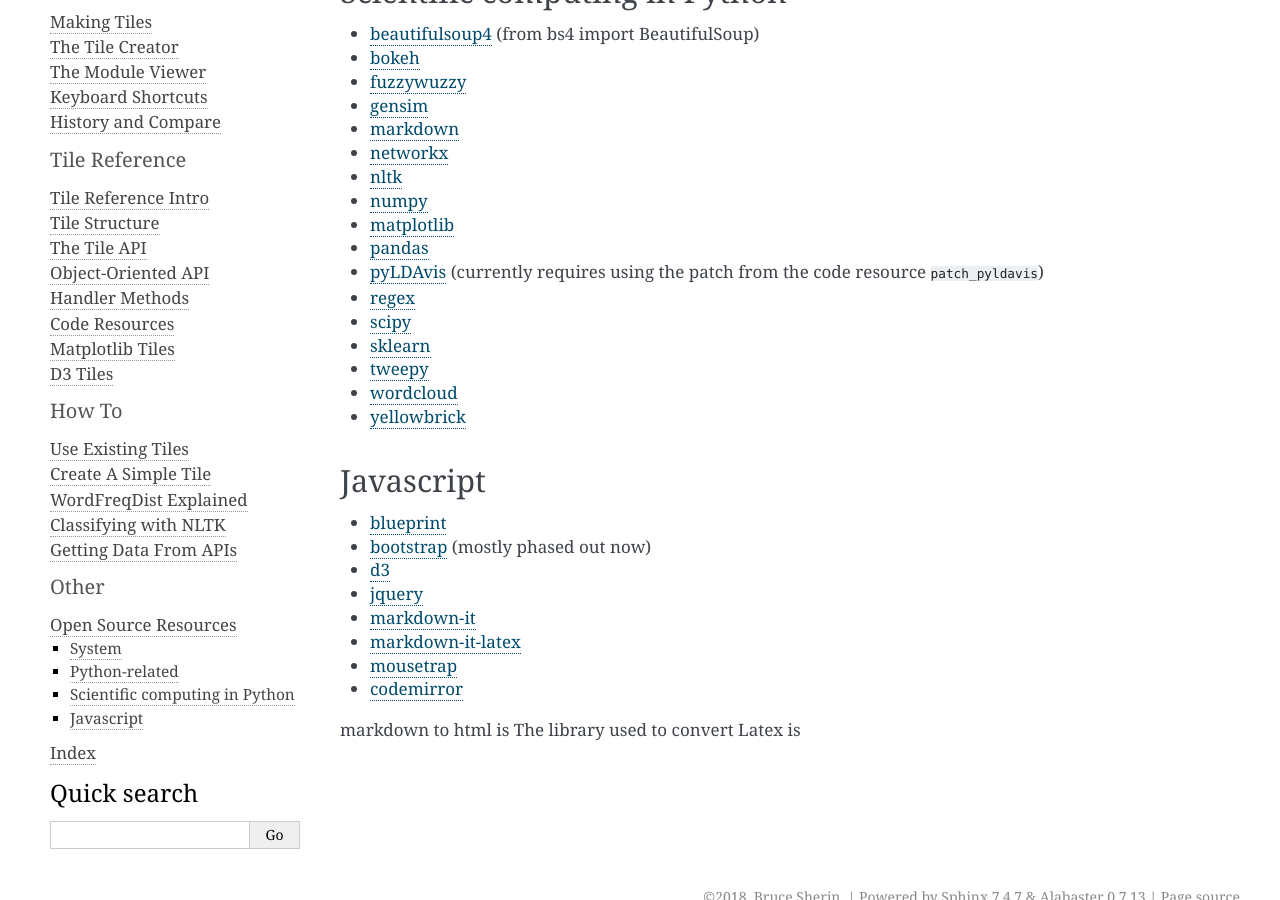
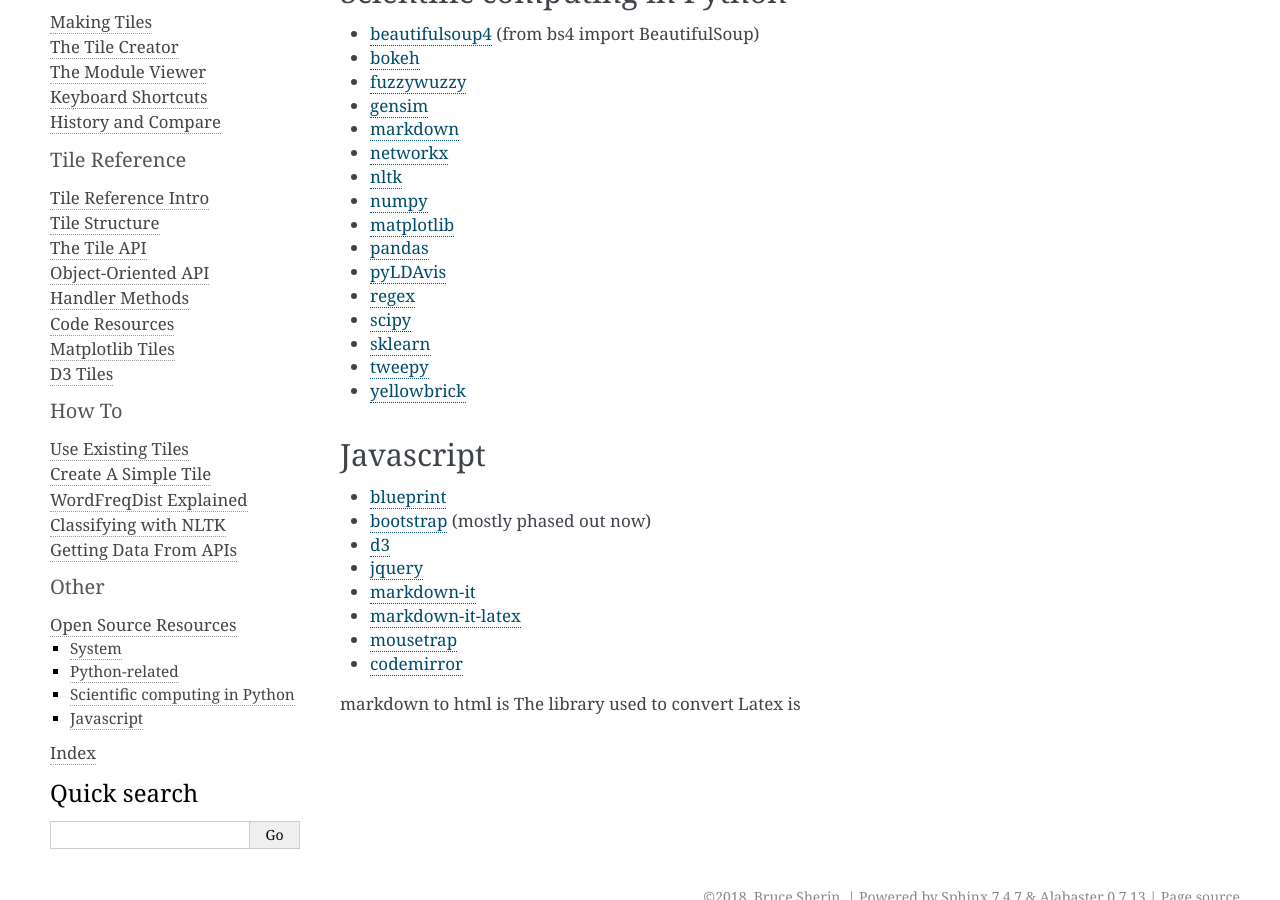
Before and after one commit to bsherin/tacticdocs, a Sphinx documentation site: the page built from docs/open-source-resources.rst, in a window 1280 px wide and 900 px high, scrolled down 541 px. Built offline with Sphinx 7.4.7, drawn with Linux system fonts in a browser that asks for light colours.

Commit message:
small change

```diff
--- a/docs/open-source-resources.rst
+++ b/docs/open-source-resources.rst
@@ -31,13 +31,11 @@
 -  `numpy <http://www.numpy.org>`__
 -  `matplotlib <https://matplotlib.org>`__
 -  `pandas <http://pandas.pydata.org>`__
--  `pyLDAvis <https://pyldavis.readthedocs.io/en/latest/#>`__ (currently requires using the patch from the
-   code resource ``patch_pyldavis``)
+-  `pyLDAvis <https://pyldavis.readthedocs.io/en/latest/#>`__
 -  `regex <https://pypi.org/project/regex/>`__
 -  `scipy <http://scipy.org>`__
 -  `sklearn <http://scikit-learn.org/stable/index.html>`__
 -  `tweepy <https://www.tweepy.org/>`__
--  `wordcloud <https://github.com/amueller/word_cloud>`__
 -  `yellowbrick <https://www.scikit-yb.org/en/latest/>`__
 
 
```
Also changed, not shown: 5 other files.
